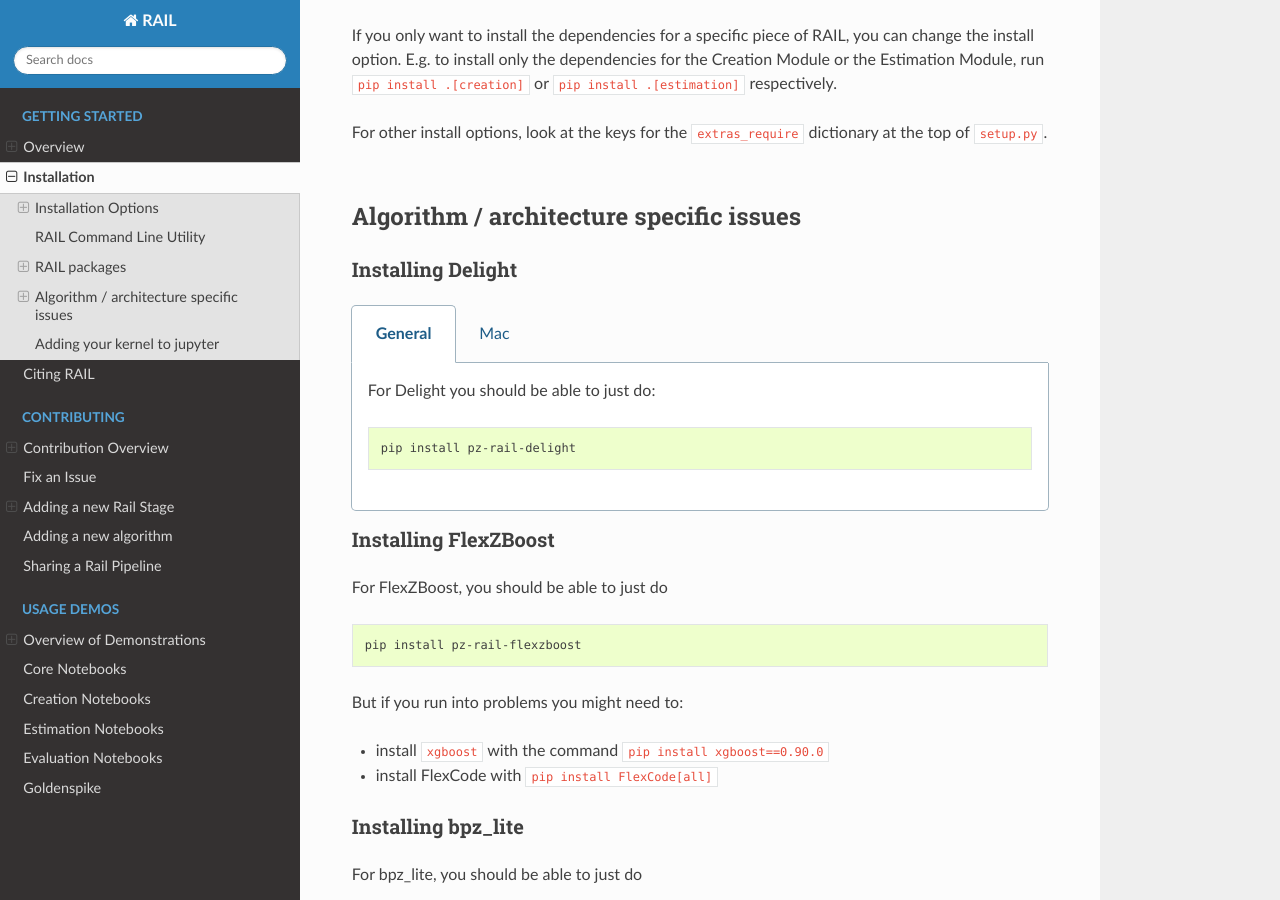
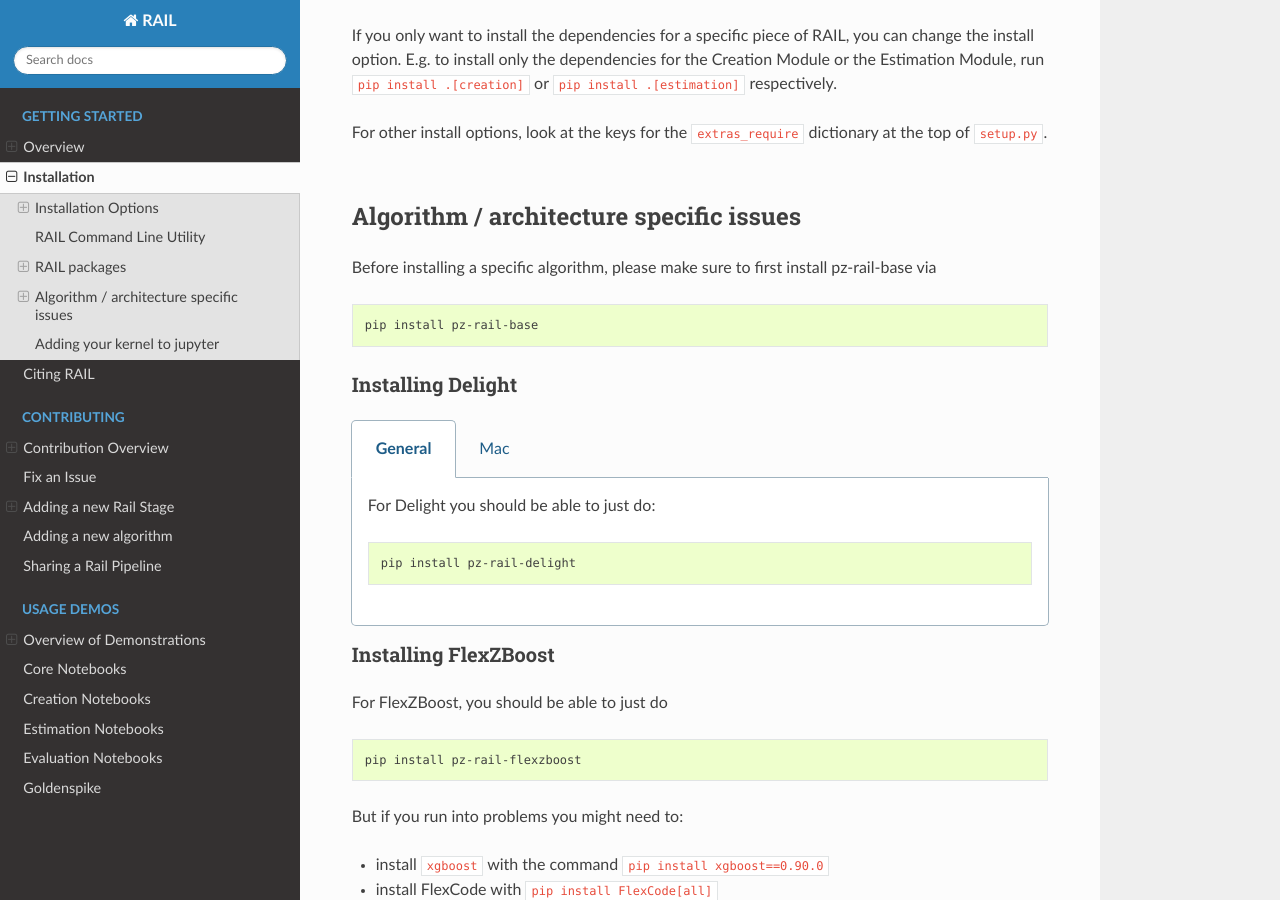
Before and after one commit to LSSTDESC/rail, a Sphinx documentation site: the page built from docs/source/installation.rst, in a window 1280 px wide and 900 px high, scrolled down 5350 px. Built offline with Sphinx 7.4.7 and the Read the Docs theme 2.0.0, drawn with Linux system fonts in a browser that asks for light colours; pages that are not in the unit, such as notebooks, are missing from menus; the version number could not be read and is left out.

Commit message:
Update installation.rst

```diff
--- a/docs/source/installation.rst
+++ b/docs/source/installation.rst
@@ -335,6 +335,12 @@ at the top of ``setup.py``.
 Algorithm / architecture specific issues
 ========================================
 
+Before installing a specific algorithm, please make sure to first install pz-rail-base via
+
+.. code-block:: bash
+
+    pip install pz-rail-base
+
 
 Installing Delight
 ------------------
```
